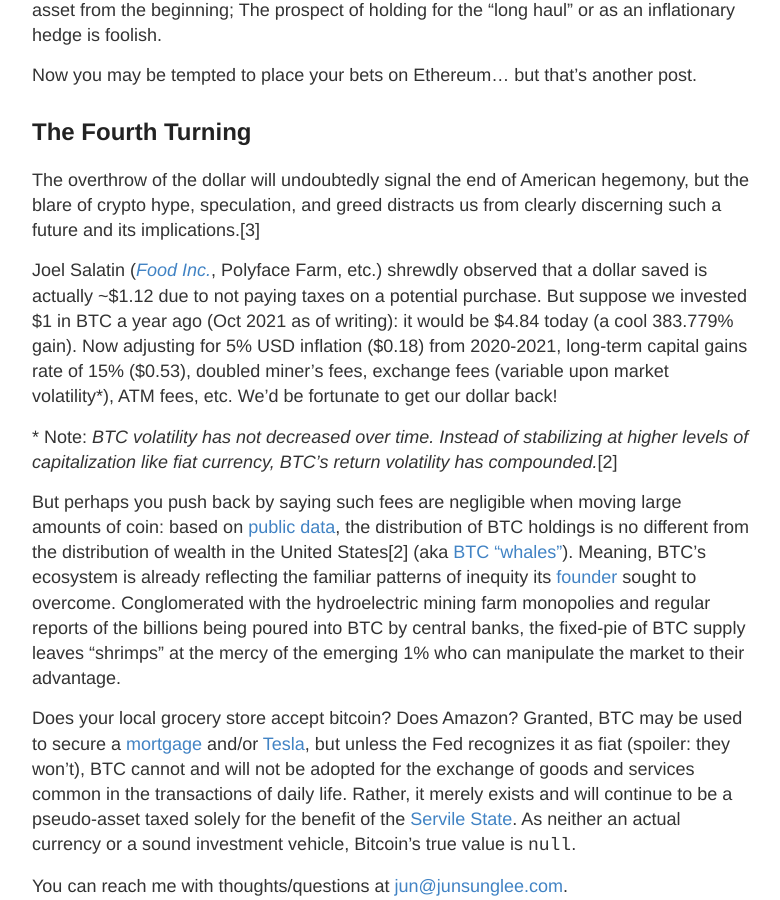
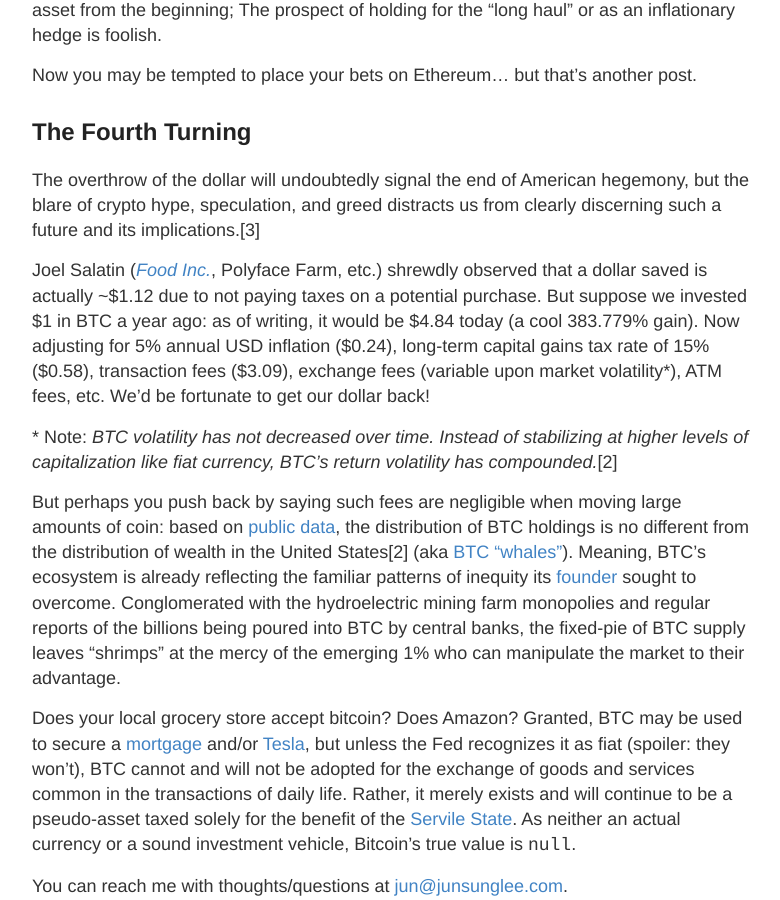
Before and after one commit to poastmil/junsunglee.com, a Jekyll site: the page built from _posts/2021-10-27-Against-Bitcoin.md, in a window 1280 px wide and 900 px high, scrolled down 1896 px. Shown: the whole window, without its empty margins (248-1028 px from the left). Built offline with Jekyll 4.4.1, drawn with Linux system fonts in a browser that asks for light colours.

Commit message:
Updated calculations on Against Bitcoin

```diff
--- a/_posts/2021-10-27-Against-Bitcoin.md
+++ b/_posts/2021-10-27-Against-Bitcoin.md
@@ -41,7 +41,7 @@
 
 The overthrow of the dollar will undoubtedly signal the end of American hegemony, but the blare of crypto hype, speculation, and greed distracts us from clearly discerning such a future and its implications.[3]
 
-Joel Salatin ([_Food Inc._](https://www.amazon.com/Food-Inc-Michael-Pollan/dp/B002UZ5CHO), Polyface Farm, etc.) shrewdly observed that a dollar saved is actually ~$1.12 due to not paying taxes on a potential purchase. But suppose we invested $1 in BTC a year ago (Oct 2021 as of writing): it would be $4.84 today (a cool 383.779% gain). Now adjusting for 5% USD inflation ($0.18) from 2020-2021, long-term capital gains rate of 15% ($0.53), doubled miner’s fees, exchange fees (variable upon market volatility\*), ATM fees, etc. We’d be fortunate to get our dollar back!
+Joel Salatin ([_Food Inc._](https://www.amazon.com/Food-Inc-Michael-Pollan/dp/B002UZ5CHO), Polyface Farm, etc.) shrewdly observed that a dollar saved is actually ~$1.12 due to not paying taxes on a potential purchase. But suppose we invested $1 in BTC a year ago: as of writing, it would be $4.84 today (a cool 383.779% gain). Now adjusting for 5% annual USD inflation ($0.24), long-term capital gains tax rate of 15% ($0.58), transaction fees ($3.09), exchange fees (variable upon market volatility\*), ATM fees, etc. We’d be fortunate to get our dollar back!
 
 \* Note: _BTC volatility has not decreased over time. Instead of stabilizing at higher levels of capitalization like fiat currency, BTC's return volatility has compounded._[2]
 
```
